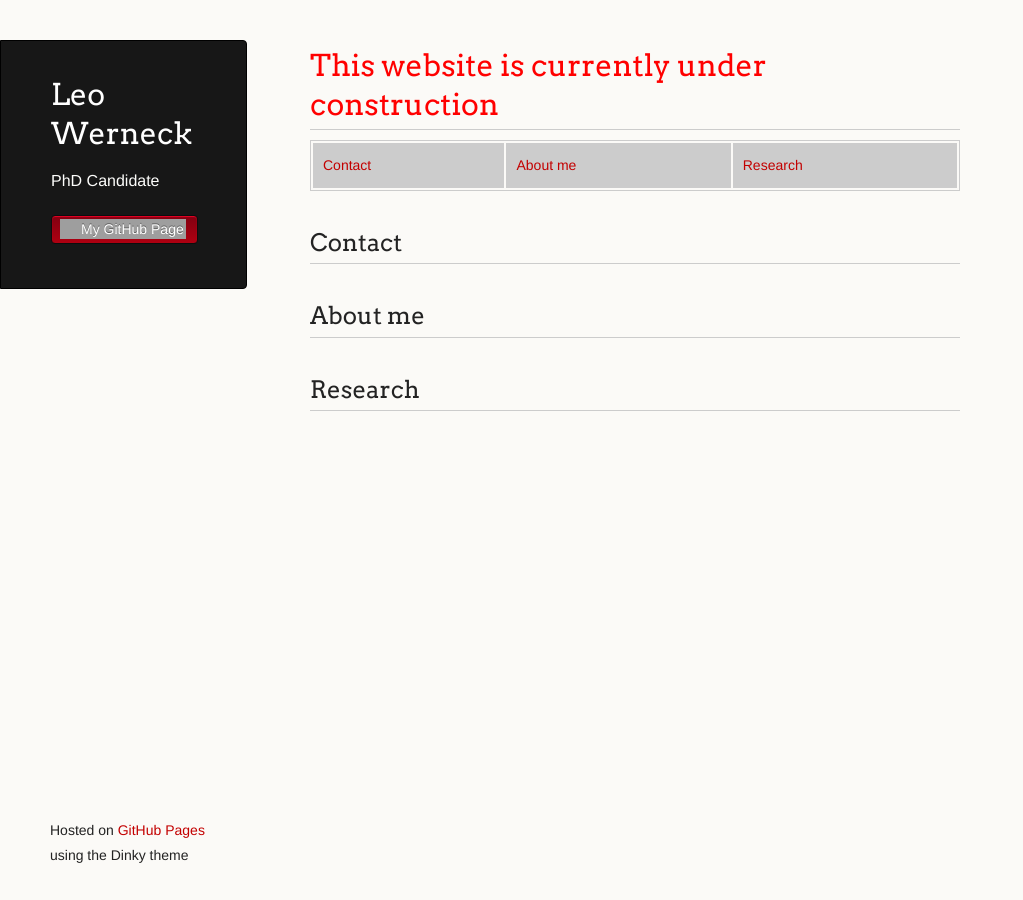
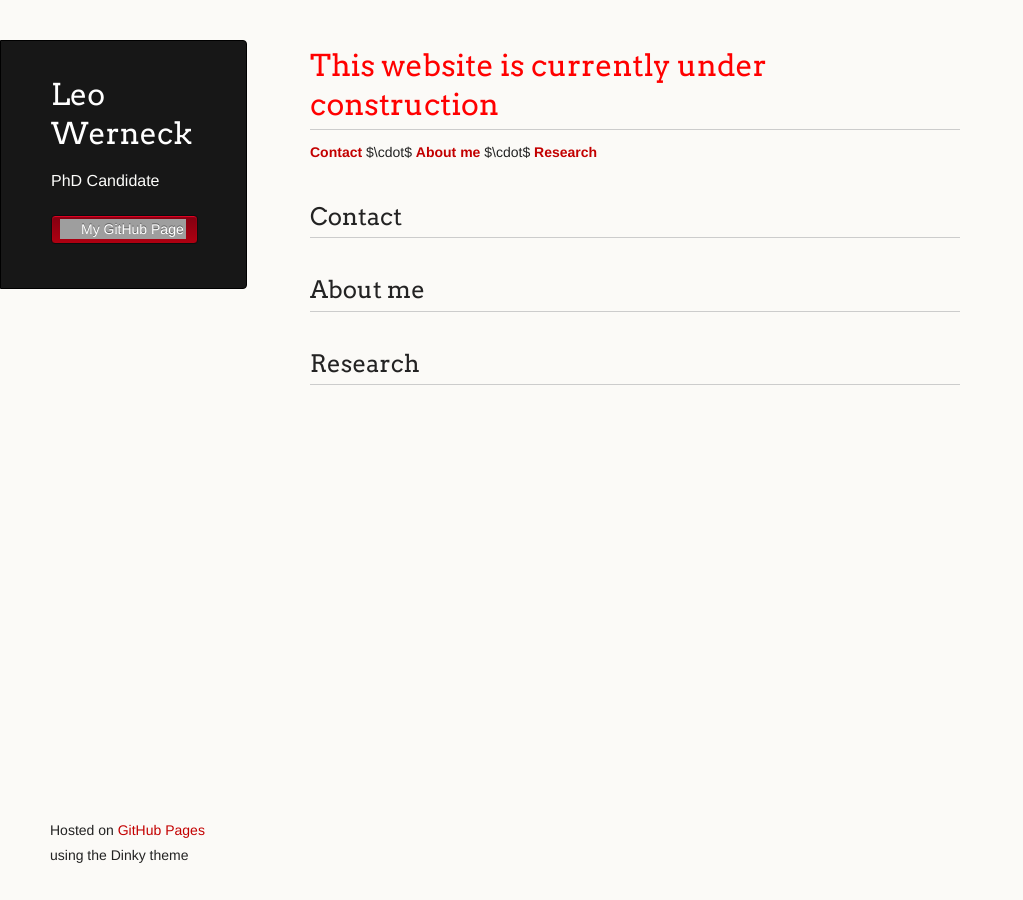
Before and after one commit to leowerneck/leowerneck.github.io, a Jekyll site: the page built from index.md, in a window 1280 px wide. Shown: the whole page, without its empty margins (0-1023 px from the left). Built offline with Jekyll 4.4.1, drawn with Linux system fonts in a browser that asks for light colours; a script that is not in the unit is left out; grey boxes are pictures that could not be loaded.

Commit message:
Updated index

```diff
--- a/index.md
+++ b/index.md
@@ -6,7 +6,7 @@ description: PhD Candidate
 
 # <font color='red'> This website is currently under construction </font>
 
-| [Contact](#Contact) | [About me](#About) | [Research](#Research) |
+[**Contact**](#Contact) $\cdot$ [**About me**](#About) $\cdot$ [**Research**](#Research)
 
 
 <a name='Contact'>
```
